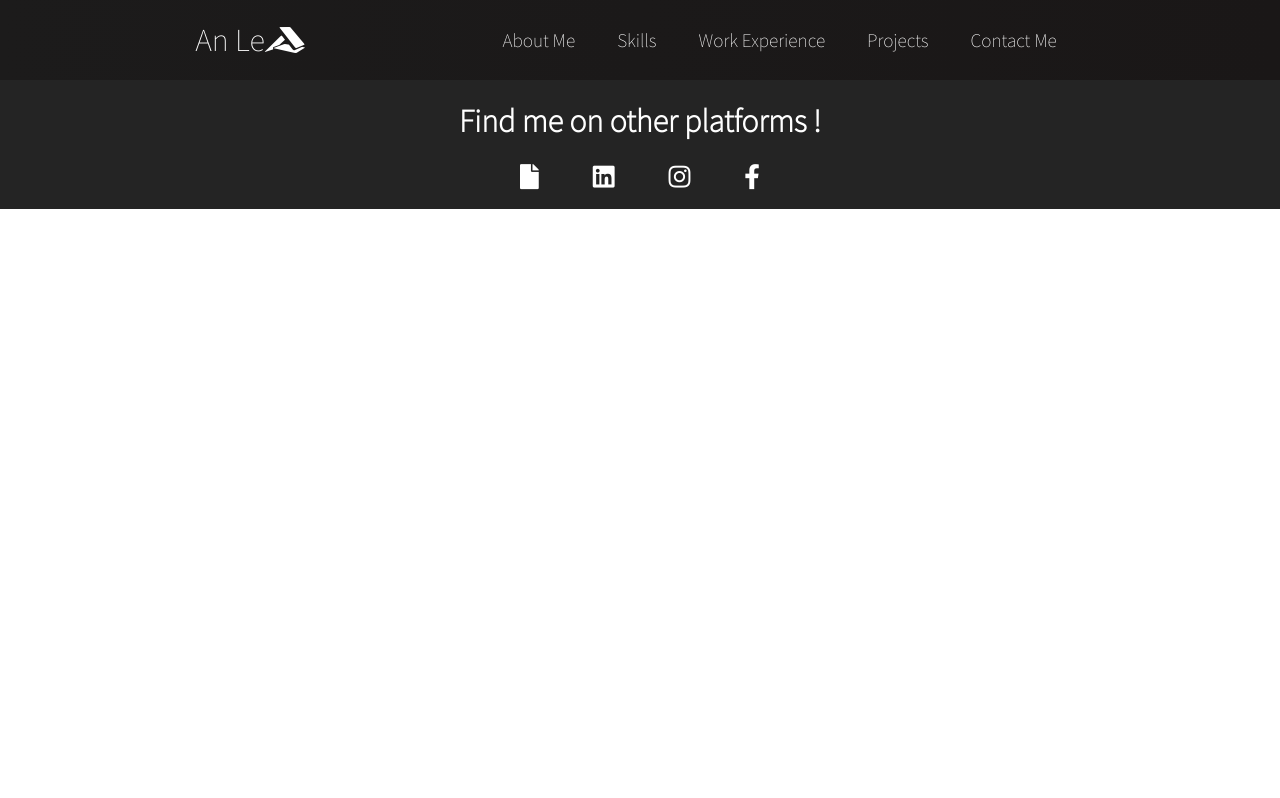
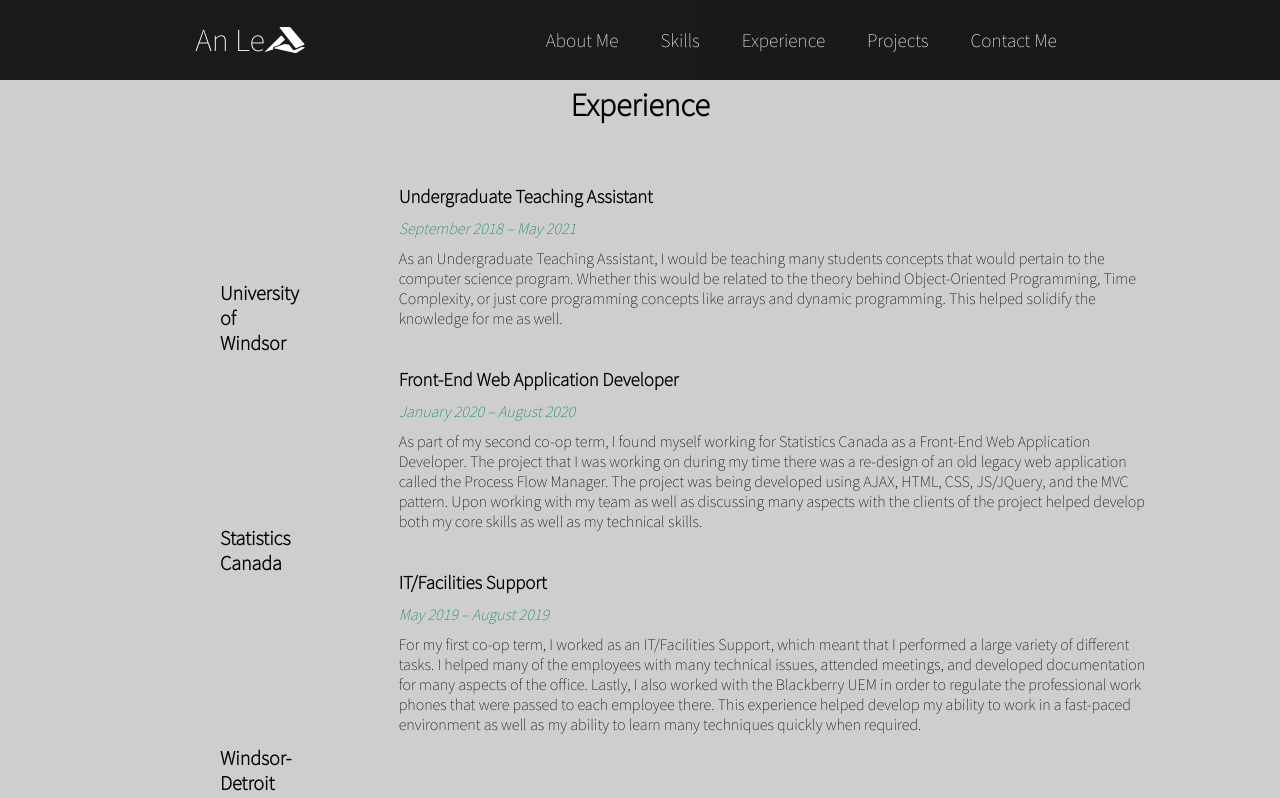
Before and after one commit to Anle101/Anle101.github.io, a React (Create React App) app: page /experience in a window 1280 px wide. Shown: the top 798 px of the page. Built offline with nearby package versions, Linux system fonts and the light colour scheme; a web font is replaced by a local one.

Commit message:
Experience Section Complete
For the most part, it is complete. Debating whether or not to add images of the locations of each experience.

```diff
--- a/src/App.js
+++ b/src/App.js
@@ -5,6 +5,7 @@ import { BrowserRouter as Router, Switch, Route } from 'react-router-dom';
 import './App.css';
 import Home from './components/pages/Home';
 import Skills from './components/Skills';
+import Experience from './components/Experience';
 import Footer from './components/Footer';
 import { ParallaxProvider } from 'react-scroll-parallax';
 
@@ -19,6 +20,7 @@ function App() {
                 <Switch >
                     <Route path='/' exact component = {Home} />
                     <Route path='/skills' exact component = {Skills} />
+                    <Route path='/experience' exact component = {Experience} />
                 </Switch>
                 <Footer />
             </Router>
--- a/src/components/Experience.css
+++ b/src/components/Experience.css
@@ -10,7 +10,7 @@
     justify-content: center;
 
 
-   margin: 20px 450px;
+   margin: 0px 450px;
 }
 
 .job-list {
@@ -19,11 +19,60 @@
 
 .experience-wrapper h3 {
     align-self: left;
+
 }
 .experience-container h1{
     color:#000;
 }
 
 .job-header {
-    margin: 50px;
+    align-self: center;
+    padding: 35px 0px;
+    margin: 40px 50px;
+    font-size: 20px;
+    font-weight:bold;
 }
+
+.job-section {
+    margin: 40px 0px;
+}
+
+.job-length {
+    color: #008744;
+    font-style: italic;
+    margin: 10px 0px;
+}
+@media screen and (max-width: 1580px) {
+    .experience-wrapper {
+        margin: 0px 180px;
+    }
+    .job-header {
+        margin: 100px 100px;
+    }
+}
+@media screen and (max-width: 1280px) {
+    .experience-wrapper {
+        margin: 0px  120px;
+    }
+    .job-header {
+        margin: 100px 100px;
+    }
+}
+
+@media screen and (max-width: 960px) {
+    .experience-wrapper {
+        margin: 0px 20px;
+    }
+    .job-header {
+        margin: 100px 70px ;
+    }
+}
+
+@media screen and (max-width: 768px) {
+    .experience-wrapper {
+        margin: 0px 20px;
+    }
+    .job-header {
+        margin: 100px 30px ;
+    }
+}
--- a/src/components/Experience.js
+++ b/src/components/Experience.js
@@ -8,17 +8,68 @@ function Experience() {
                 <h1>Experience</h1>
 
                 <div className="job-list">
-                    <div className="job-header flex-table column">
-                        <div>Test job header</div>
+                    <div className="header-list flex-table column">
+                        <div className="job-header ">
+                            <div>University of Windsor</div>
+
+                        </div>
+                        <div className="job-header">
+                            <div>Statistics Canada</div>
+
+                        </div>
+                        <div className="job-header">
+                            <div>Windsor-Detroit Bridge Authority</div>
+
+                        </div>
 
                     </div>
-                    <div className="job-information flex-table column">
-                        <div>
-                            <h3>Test job title</h3>
-                            <br />
-                            <p> Ad esse incididunt elit consectetur dolore esse magna magna tempor occaecat. Amet cillum cupidatat amet magna cupidatat duis magna sit nostrud anim exercitation aute aliquip excepteur. Mollit officia duis eiusmod aute nisi qui fugiat esse aliqua veniam dolore officia. Aliqua enim amet minim ullamco exercitation ullamco id anim id. Sunt exercitation ut laboris Lorem aute. Tempor voluptate ullamco veniam consequat. Duis nulla est voluptate pariatur incididunt.</p>
+
+                   <div className="information list flex-table column">
+                        <div className="job-information">
+                            <div  className="job-section">
+                                <h3>Undergraduate Teaching Assistant</h3>
+
+                                <p className="job-length">September 2018 – May 2021</p>
+
+                                <p>
+                                    As an Undergraduate Teaching Assistant, I would be teaching many students concepts that would pertain to the
+                                    computer science program. Whether this would be related to the theory behind Object-Oriented Programming, Time Complexity,
+                                    or just core programming concepts like arrays and dynamic programming. This helped solidify the knowledge for me as well.
+                                </p>
+                            </div>
                         </div>
+
+                        <div className="job-information">
+                            <div className="job-section">
+                                <h3>Front-End Web Application Developer</h3>
+
+                                <p className="job-length">January 2020 – August 2020</p>
+
+                                <p>
+                                    As part of my second co-op term, I found myself working for Statistics Canada as a Front-End Web Application Developer. The project that I was working on during my time there
+                                    was a re-design of an old legacy web application called the Process Flow Manager. The project was being developed using AJAX, HTML, CSS, JS/JQuery, and the
+                                    MVC pattern. Upon working with my team as well as discussing many aspects with the clients of the project helped develop both my core skills as well as my
+                                    technical skills.
+                                </p>
+                            </div>
+                        </div>
+                        <div className="job-information">
+                            <div  className="job-section">
+                                <h3>IT/Facilities Support</h3>
+
+                                <p className="job-length">May 2019 – August 2019</p>
+
+                                <p>
+                                    For my first co-op term, I worked as an IT/Facilities Support, which meant that I performed a large variety of different tasks. I helped many of the employees
+                                    with many technical issues, attended meetings, and developed documentation for many aspects of the office. Lastly, I also worked with the Blackberry UEM in order
+                                    to regulate the professional work phones that were passed to each employee there. This experience helped develop my ability to work in a fast-paced environment as
+                                    well as my ability to learn many techniques quickly when required.
+                                </p>
+                            </div>
+                        </div>
+
                     </div>
+
                 </div>
 
 
--- a/src/components/Navbar.js
+++ b/src/components/Navbar.js
@@ -44,8 +44,8 @@ import { Button } from './Button';
                             </Link>
                         </li>
                         <li className='nav-item'>
-                            <Link to="/aboutme" className='nav-links' onClick={closeMobileMenu}>
-                                Work Experience
+                            <Link to="/experience" className='nav-links' onClick={closeMobileMenu}>
+                                Experience
                             </Link>
                         </li>
 
```
